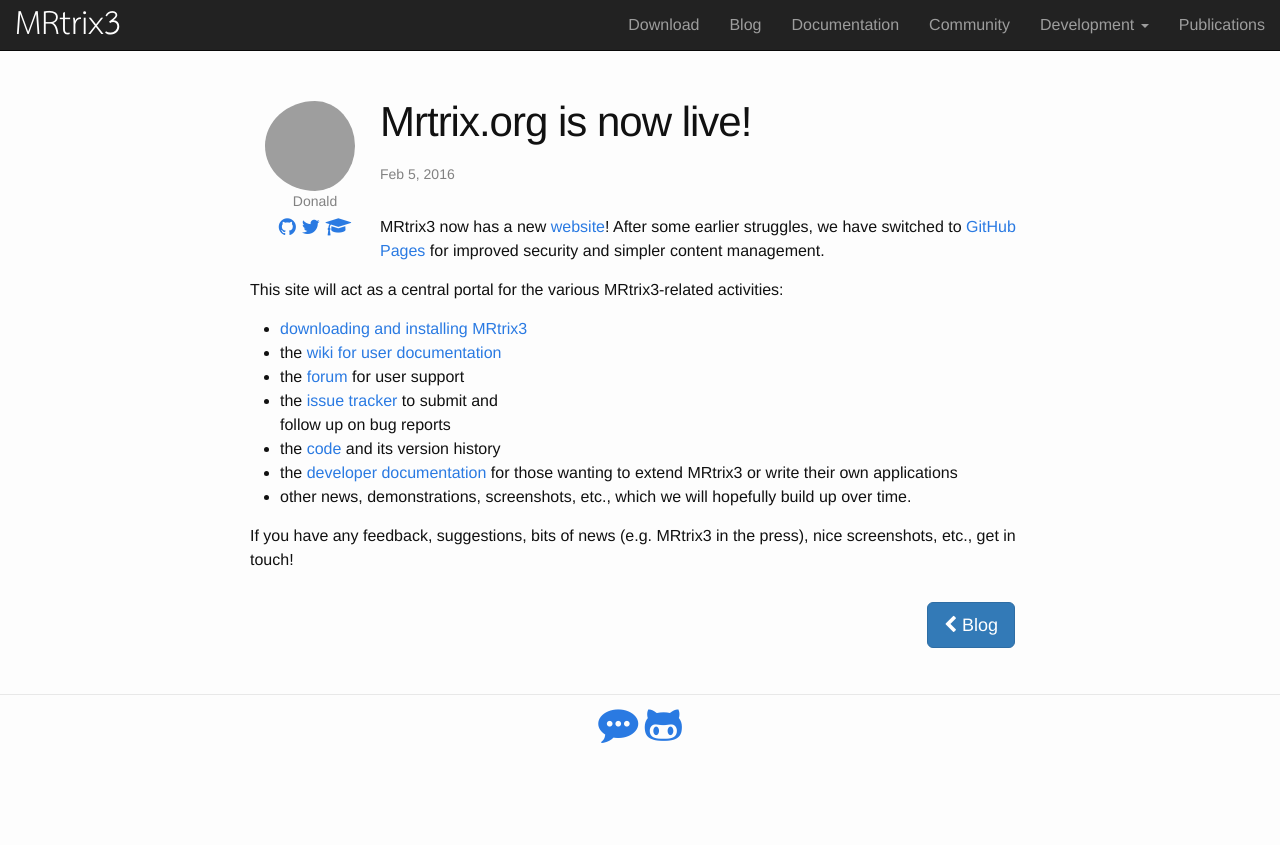
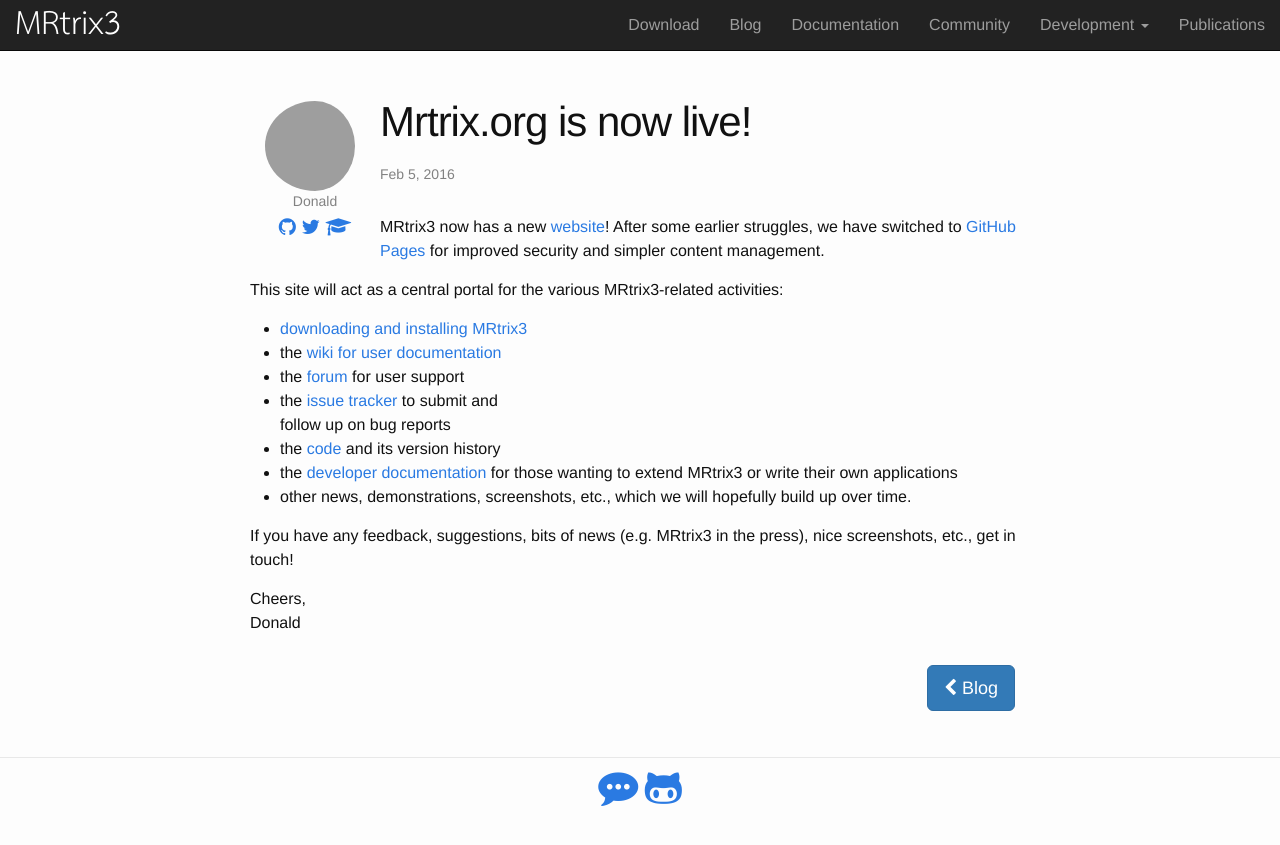
Before and after one commit to MRtrix3/MRtrix3.github.io, a Jekyll site: the page built from _posts/2016/02/2016-02-05-mrtrix-org-is-now-live.md, in a window 1280 px wide. Shown: the top 845 px of the page. Built offline with Jekyll 4.4.1, drawn with Linux system fonts in a browser that asks for light colours; nearby versions of some CDN libraries; a script that is not in the unit is left out; grey boxes are pictures that could not be loaded.

```diff
--- a/_posts/2016/02/2016-02-05-mrtrix-org-is-now-live.md
+++ b/_posts/2016/02/2016-02-05-mrtrix-org-is-now-live.md
@@ -23,3 +23,5 @@
 </ul>
 
 <p>If you have any feedback, suggestions, bits of news (e.g. MRtrix3 in the press), nice screenshots, etc., get in touch!</p>
+
+<p>Cheers,<br>Donald</p>
```
